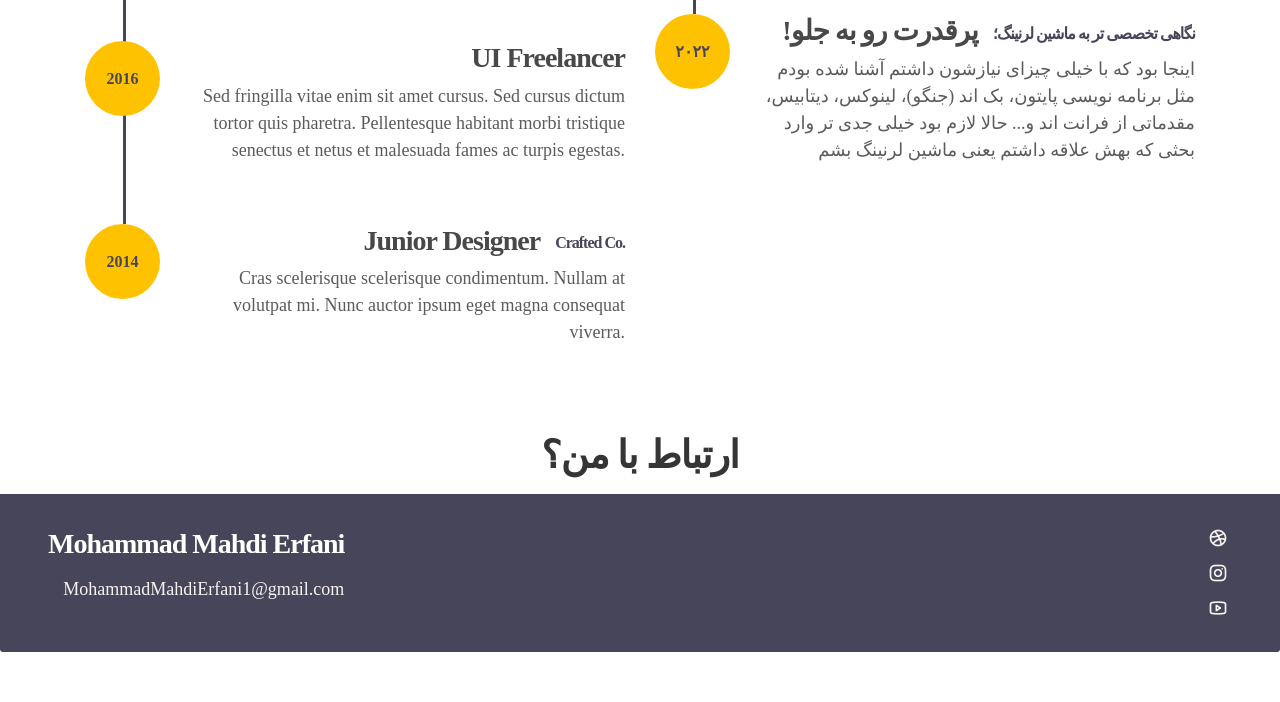
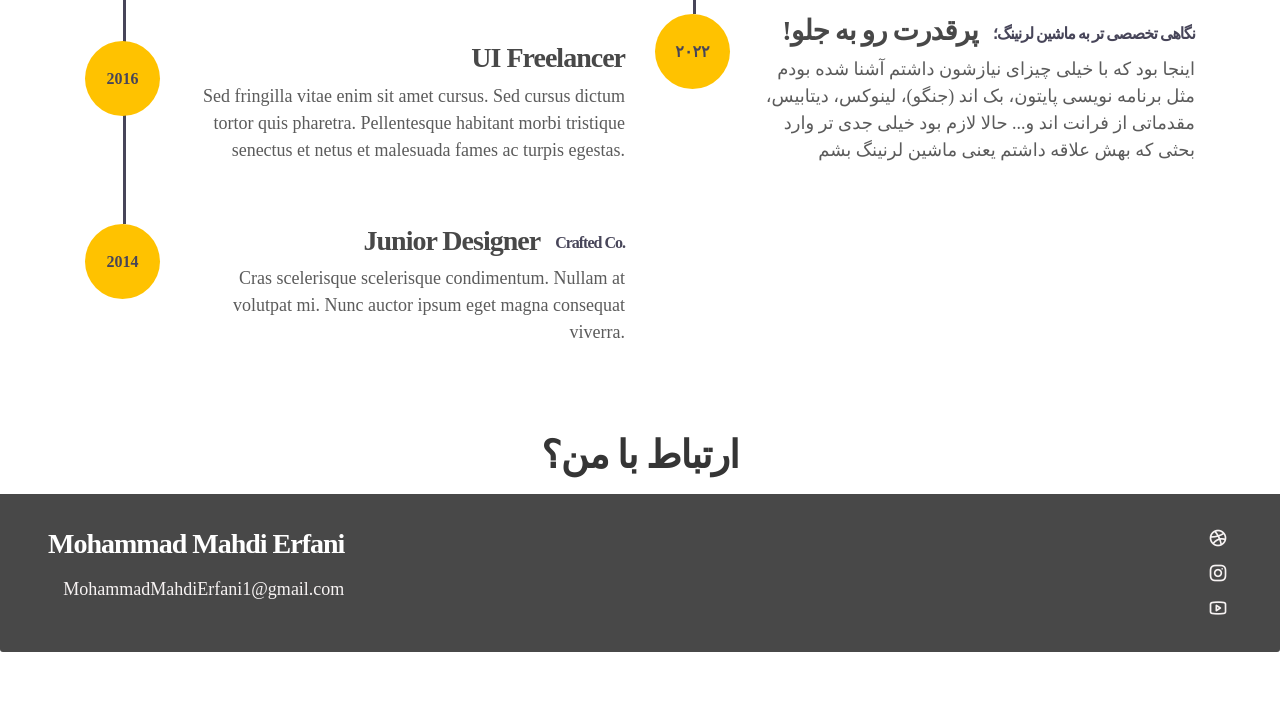
Before and after one commit to MMErfani/Erfani, a plain HTML site: page index.html in a window 1280 px wide. Shown: the part 1979-2681 px from the top of the page. Drawn offline with Linux system fonts and the light colour scheme; a small style sheet from the web is missing.

Commit message:
initial commit

```diff
--- a/css/tooplate-style.css
+++ b/css/tooplate-style.css
@@ -446,7 +446,7 @@ b, strong {
 }
 
 .contact-info {
-  background: #474559;
+  background: #484848;
   border-radius: 0 0 3px 3px;
   position: relative;
   bottom: 8px;
```
